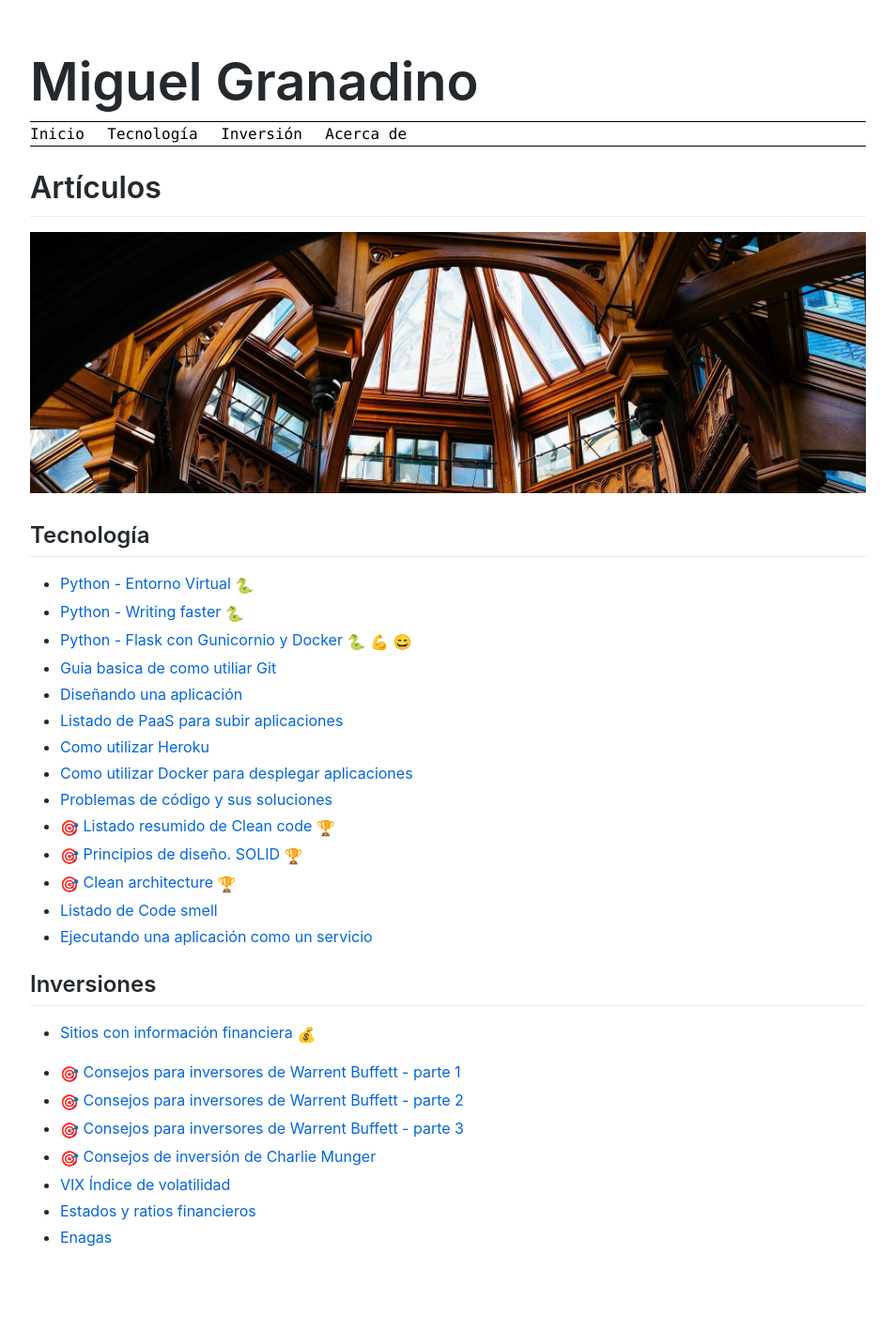
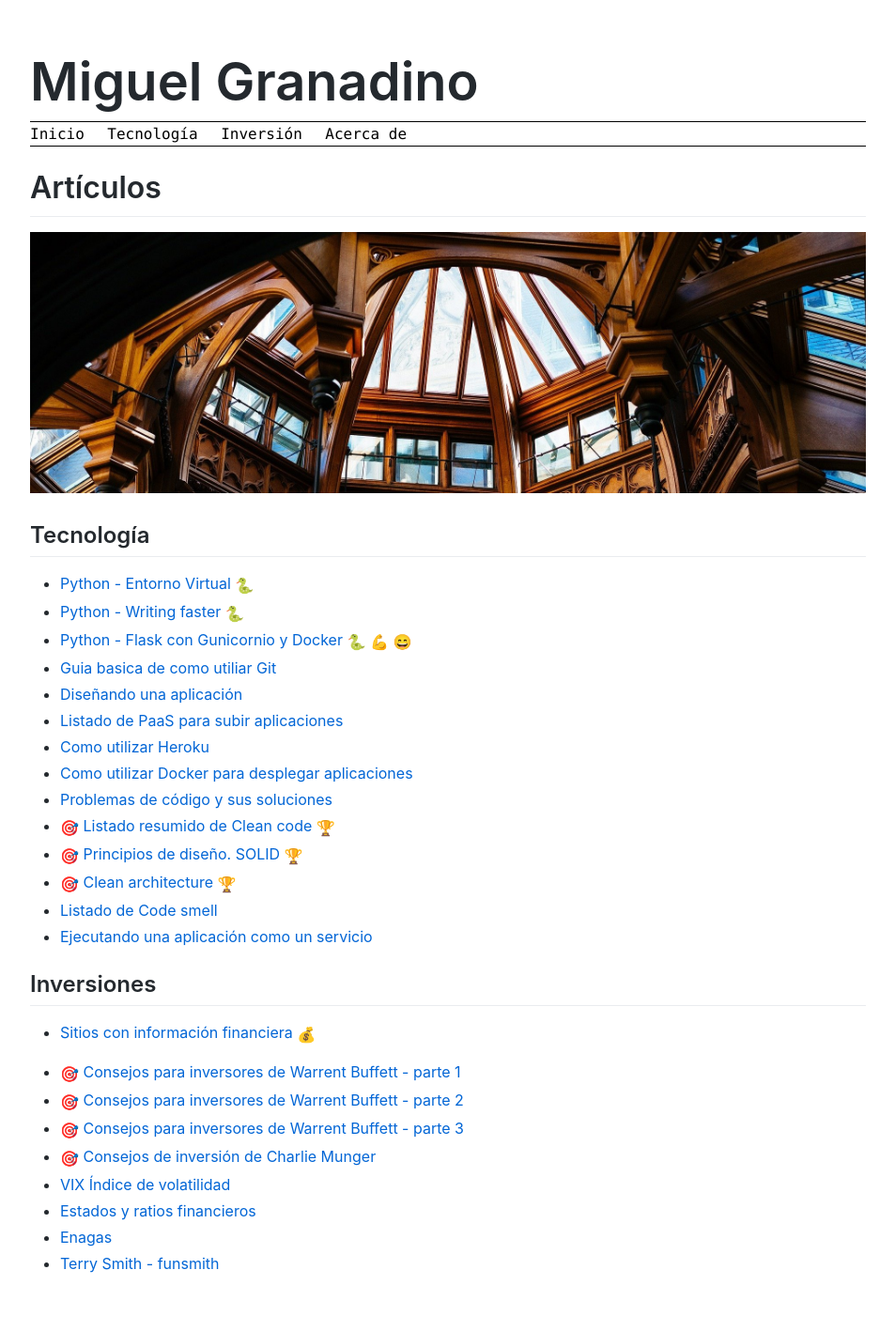
Before and after one commit to Akira3030/formacion, a Jekyll site: the page built from index.md, in a window 1280 px wide. Shown: the whole page at 94% size, without its empty margins (163-1116 px from the left). Built offline with Jekyll 4.4.1, drawn with Linux system fonts in a browser that asks for light colours; emoji names are drawn with the system emoji font; before the commit the page ends 1390 px from its top, so only the background shows below that.

Commit message:
Update index.md

```diff
--- a/index.md
+++ b/index.md
@@ -35,3 +35,4 @@ title: Articulos
 * [VIX Índice de volatilidad](articulos/inversiones/VIX-indice-volatilidad.md)
 * [Estados y ratios financieros](articulos/inversiones/ratios-financieros-y-estados-financieros.md)
 * [Enagas](articulos/negocios/enagas.md)
+* [Terry Smith - funsmith](articulos/negocios/terry-smith-funsmith.md)
```
